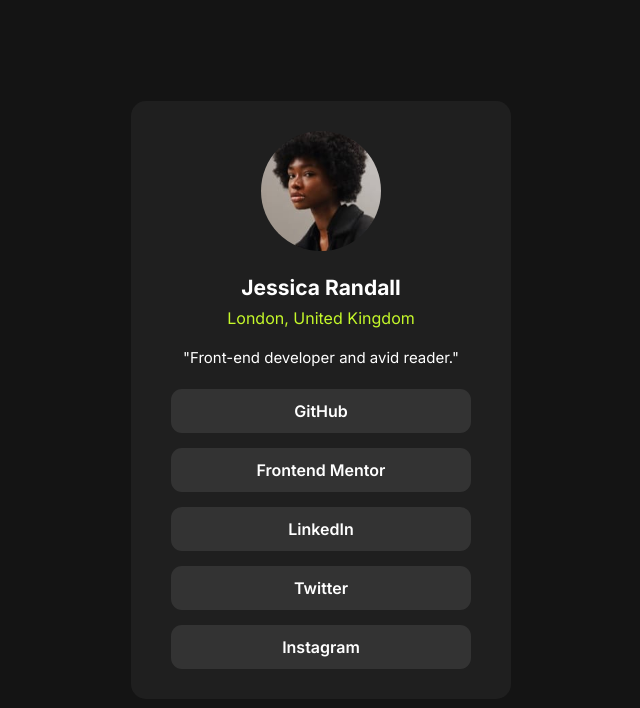
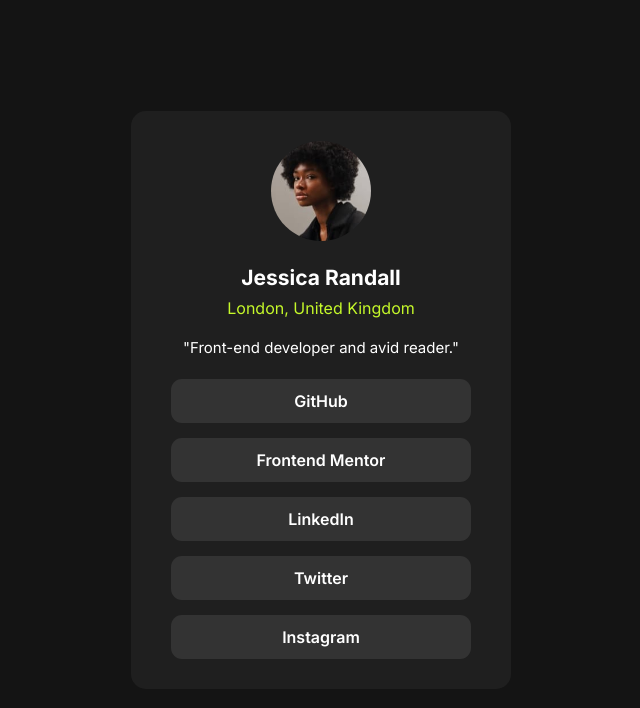
Before and after one commit to Talika-Bajaj/Social-Links-Profile, a plain HTML site: page index.html in a window 1280 px wide. Shown: the whole page, without its empty margins (319-959 px from the left). Drawn offline with Linux system fonts and the light colour scheme.

Commit message:
Update index.html

```diff
--- a/index.html
+++ b/index.html
@@ -18,7 +18,7 @@
       <div class="info">
 
         <div class="img">
-          <img src="assets/images/avatar-jessica.jpeg" height="120" alt="">
+          <img src="assets/images/avatar-jessica.jpeg" height="100" alt="">
         </div>
         <div class="heading">
           <h2 class="name">Jessica Randall</h2>
```
